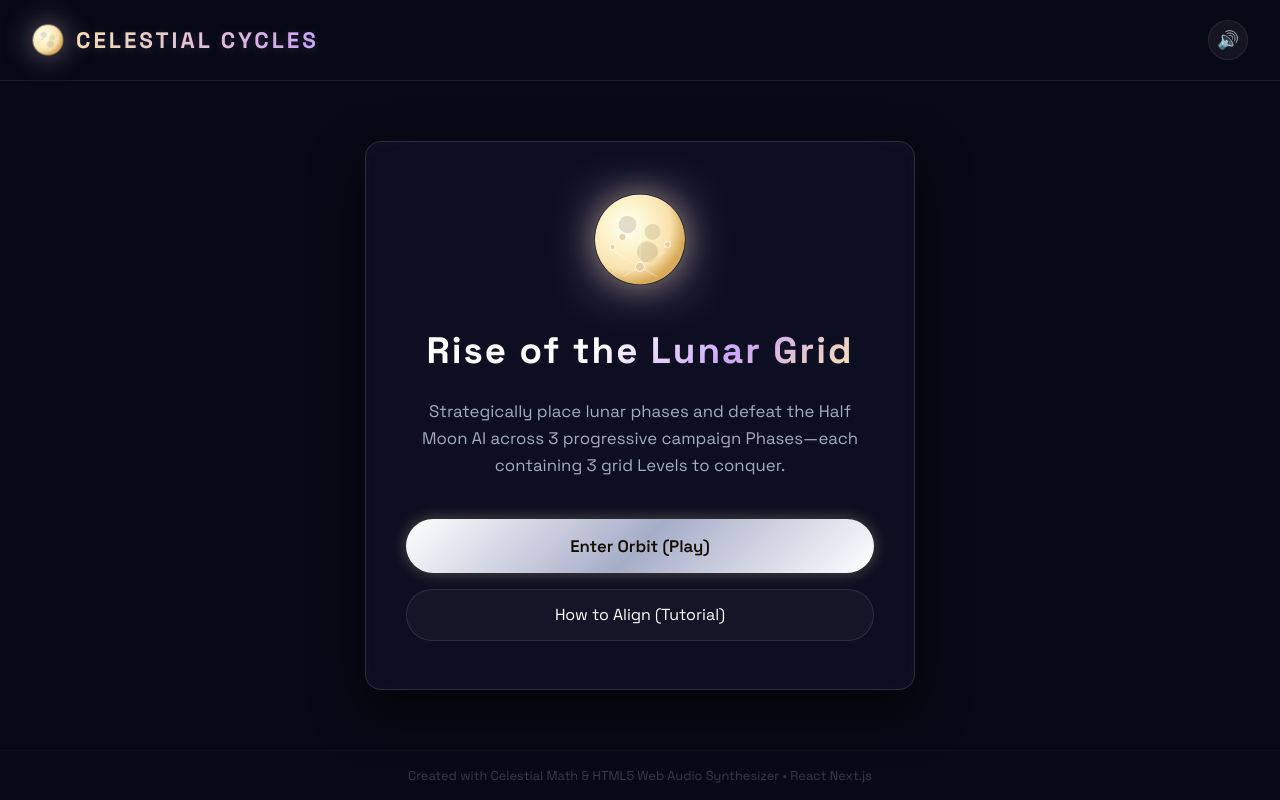
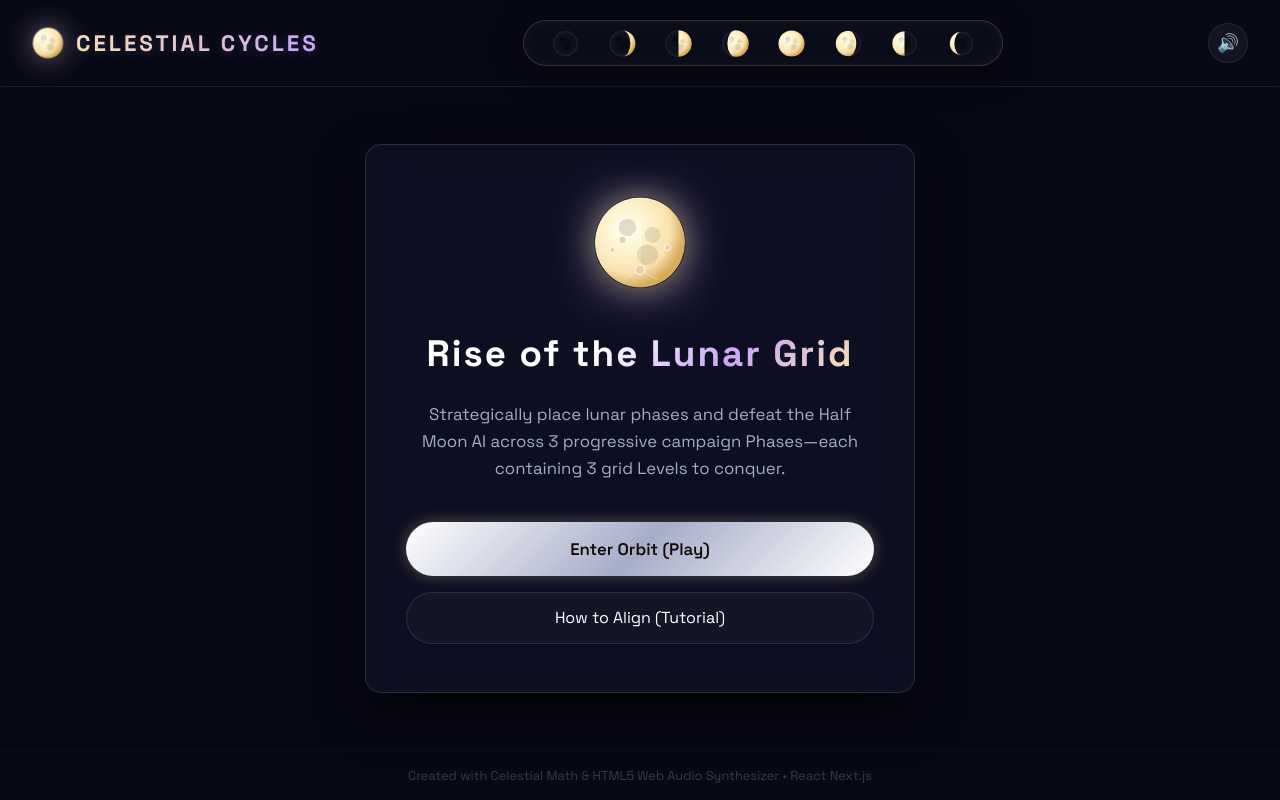
Before and after one commit to simranbedi446/moon-game, a Next.js app: page / in a window 1280 px wide. Built offline with nearby package versions, Linux system fonts and the light colour scheme.

Commit message:
UI Polish: Enhance header moon cycle capsule glassmorphism and add hover tooltips

```diff
--- a/src/app/globals.css
+++ b/src/app/globals.css
@@ -1622,3 +1622,67 @@ body, html {
 .table-row-cols.progression-row-cols .row-label {
   color: var(--text-secondary);
 }
+
+/* Header Moon Cycle Row */
+.header-moon-cycle-row {
+  display: flex;
+  flex-direction: row;
+  justify-content: space-between;
+  align-items: center;
+  width: 100%;
+  max-width: 480px; /* Cover more horizontal space */
+  background: rgba(13, 14, 28, 0.65); /* More premium, opaque glassmorphic backdrop */
+  backdrop-filter: blur(8px);
+  -webkit-backdrop-filter: blur(8px);
+  padding: 0.6rem 1.8rem;
+  border-radius: 30px; /* Smooth capsule border */
+  border: 1.5px solid rgba(249, 226, 175, 0.18); /* Warm gold tinted borders */
+  box-shadow: 0 8px 32px 0 rgba(0, 0, 0, 0.5), inset 0 0 15px rgba(249, 226, 175, 0.04);
+  margin: 0 1.5rem;
+  transition: border-color 0.4s ease, box-shadow 0.4s ease;
+}
+
+.header-moon-cycle-row:hover {
+  border-color: rgba(203, 166, 247, 0.32); /* Transition to glowing purple border */
+  box-shadow: 0 8px 32px 0 rgba(0, 0, 0, 0.5), 0 0 20px rgba(203, 166, 247, 0.12), inset 0 0 15px rgba(203, 166, 247, 0.04);
+}
+
+.header-cycle-moon {
+  position: relative;
+  display: flex;
+  align-items: center;
+  justify-content: center;
+  flex-shrink: 0;
+  cursor: help;
+}
+
+.cycle-moon-tooltip {
+  position: absolute;
+  bottom: -34px;
+  left: 50%;
+  transform: translateX(-50%) translateY(4px);
+  background: rgba(12, 13, 27, 0.95);
+  border: 1.2px solid rgba(249, 226, 175, 0.35);
+  color: #ffffff;
+  padding: 0.3rem 0.65rem;
+  font-size: 0.72rem;
+  font-weight: 600;
+  border-radius: 6px;
+  white-space: nowrap;
+  opacity: 0;
+  pointer-events: none;
+  box-shadow: 0 6px 15px rgba(0, 0, 0, 0.6);
+  transition: opacity 0.2s cubic-bezier(0.165, 0.84, 0.44, 1), transform 0.2s cubic-bezier(0.165, 0.84, 0.44, 1);
+  z-index: 1000;
+}
+
+.header-cycle-moon:hover .cycle-moon-tooltip {
+  opacity: 1;
+  transform: translateX(-50%) translateY(0px);
+}
+
+@media (max-width: 768px) {
+  .header-moon-cycle-row {
+    display: none; /* Hide on mobile/tablet to avoid squeezing or wrapping */
+  }
+}
--- a/src/app/page.js
+++ b/src/app/page.js
@@ -468,6 +468,41 @@ export default function Home() {
           </motion.div>
           <h1>CELESTIAL CYCLES</h1>
         </div>
+
+        {/* Center: Animated Moon Phase Cycle Row */}
+        <div className="header-moon-cycle-row">
+          {[0, 1, 2, 3, 4, 5, 6, 7].map((phaseIdx) => {
+            const phaseMeta = PHASES[phaseIdx];
+            return (
+              <motion.div
+                key={phaseIdx}
+                className="header-cycle-moon"
+                animate={{
+                  scale: [1, 1.18, 1]
+                }}
+                whileHover={{
+                  scale: 1.35,
+                  y: -3,
+                  filter: "drop-shadow(0 0 15px rgba(249, 226, 175, 0.95))"
+                }}
+                transition={{
+                  y: { duration: 0.2, ease: "easeOut" },
+                  filter: { duration: 0.2, ease: "easeOut" },
+                  scale: {
+                    duration: 3.2,
+                    repeat: Infinity,
+                    ease: "easeInOut",
+                    delay: phaseIdx * 0.25
+                  }
+                }}
+              >
+                <MoonSvg phaseId={phaseIdx} size={25} />
+                <div className="cycle-moon-tooltip">{phaseMeta?.name}</div>
+              </motion.div>
+            );
+          })}
+        </div>
+
         <div className="header-controls">
           <button className="icon-btn" onClick={handleToggleMute} title={muteSound ? "Unmute" : "Mute"}>
             {muteSound ? "🔇" : "🔊"}
```
